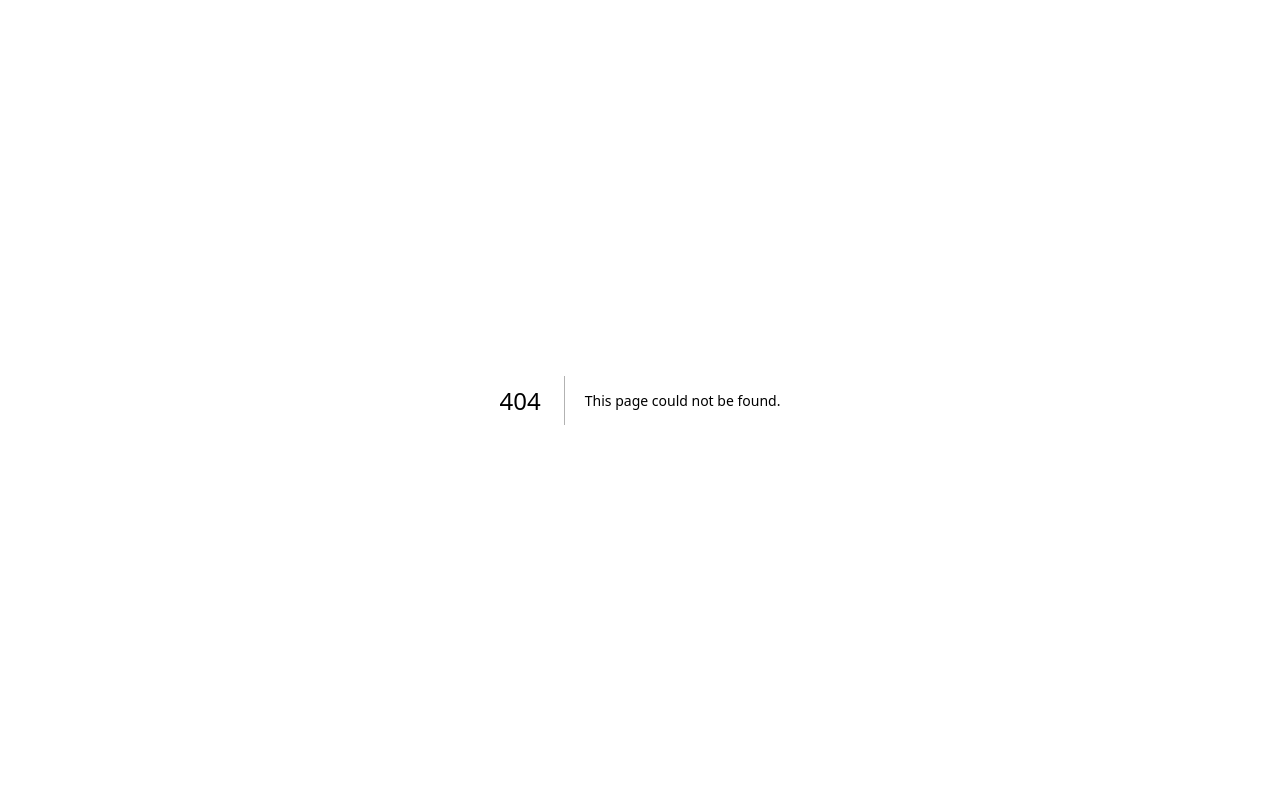
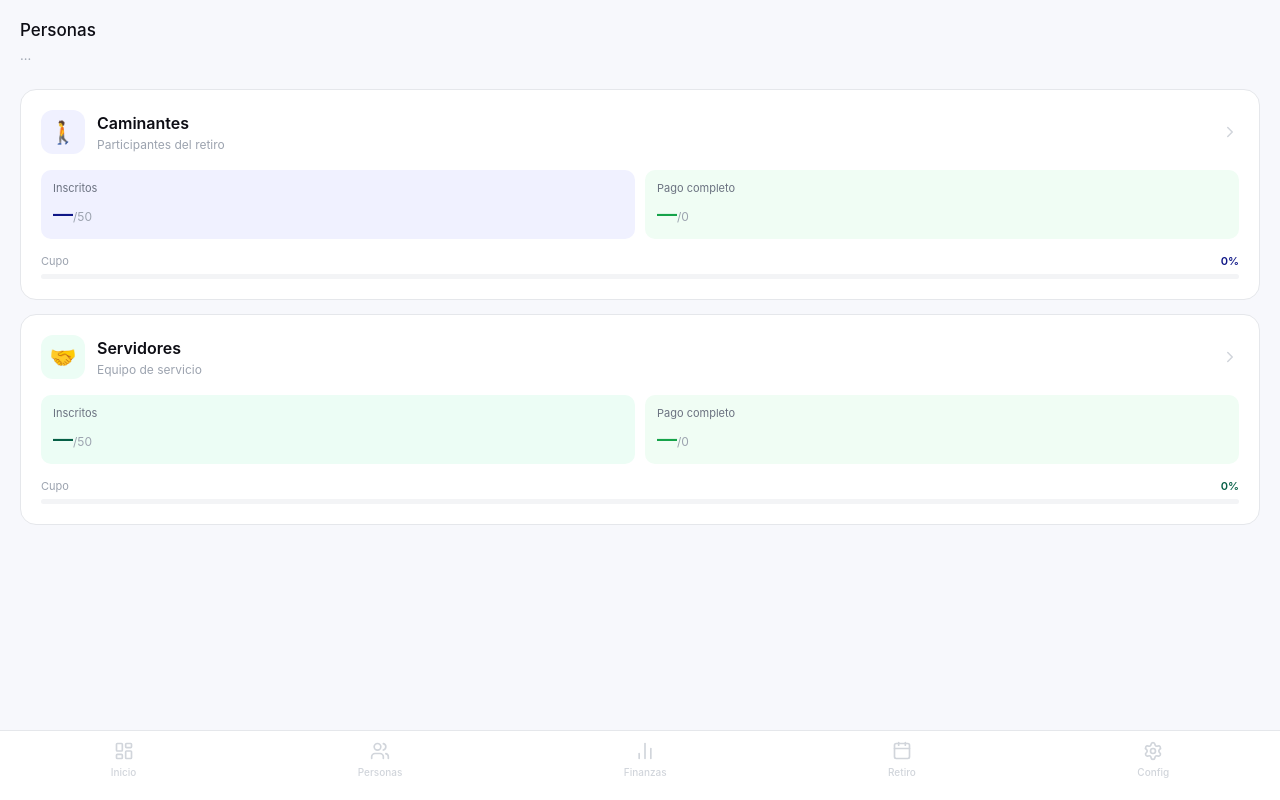
Before and after one commit to EffetaMazuren/EffetaMazuren-App, a Next.js app: page /dashboard/personas in a window 1280 px wide. Before the commit this address had no page. Built offline with nearby package versions, Linux system fonts and the light colour scheme; no server answers; the database is empty.

Commit message:
Create page.tsx

```diff
--- /dev/null
+++ b/app/dashboard/personas/page.tsx
@@ -0,0 +1,137 @@
+'use client'
+import { useEffect, useState } from 'react'
+import { useRouter } from 'next/navigation'
+import { supabase } from '@/lib/supabase'
+import BottomNav from '@/components/BottomNav'
+import { Users, ChevronRight } from 'lucide-react'
+
+export default function PersonasPage() {
+  const router = useRouter()
+  const [totalCaminantes, setTotalCaminantes] = useState(0)
+  const [totalServidores, setTotalServidores] = useState(0)
+  const [pagadosCaminantes, setPagadosCaminantes] = useState(0)
+  const [pagadosServidores, setPagadosServidores] = useState(0)
+  const [loading, setLoading] = useState(true)
+
+  useEffect(() => {
+    async function cargar() {
+      const { data: r } = await supabase.from('retiros').select('id').eq('estado', 'activo').single()
+      if (!r) return
+
+      const { data: cam } = await supabase
+        .from('vista_pagos_caminantes')
+        .select('estado_pago')
+        .eq('retiro_id', r.id)
+      if (cam) {
+        setTotalCaminantes(cam.length)
+        setPagadosCaminantes(cam.filter(c => c.estado_pago === 'completo').length)
+      }
+
+      const { data: ser } = await supabase
+        .from('vista_pagos_servidores')
+        .select('estado_pago')
+        .eq('retiro_id', r.id)
+      if (ser) {
+        setTotalServidores(ser.length)
+        setPagadosServidores(ser.filter(s => s.estado_pago === 'completo').length)
+      }
+
+      setLoading(false)
+    }
+    cargar()
+  }, [])
+
+  const opciones = [
+    {
+      label: 'Caminantes',
+      descripcion: 'Participantes del retiro',
+      href: '/dashboard/caminantes',
+      total: totalCaminantes,
+      max: 50,
+      pagados: pagadosCaminantes,
+      color: '#0f1787',
+      bgColor: '#f0f1ff',
+      emoji: '🚶',
+    },
+    {
+      label: 'Servidores',
+      descripcion: 'Equipo de servicio',
+      href: '/dashboard/servidores',
+      total: totalServidores,
+      max: 50,
+      pagados: pagadosServidores,
+      color: '#065f46',
+      bgColor: '#ecfdf5',
+      emoji: '🤝',
+    },
+  ]
+
+  return (
+    <div style={{ background: '#f7f8fc', minHeight: '100vh', paddingBottom: 80 }}>
+
+      {/* Header */}
+      <div style={{ padding: '18px 20px 24px' }}>
+        <div style={{ fontSize: 17, fontWeight: 500, color: '#0d0d14' }}>Personas</div>
+        <div style={{ fontSize: 13, color: '#9ca3af', marginTop: 2 }}>
+          {loading ? '...' : `${totalCaminantes + totalServidores} personas registradas`}
+        </div>
+      </div>
+
+      <div style={{ padding: '0 20px', display: 'flex', flexDirection: 'column', gap: 14 }}>
+        {opciones.map(op => {
+          const pct = Math.round((op.total / op.max) * 100)
+          return (
+            <div key={op.href} onClick={() => router.push(op.href)}
+              style={{ background: '#fff', borderRadius: 16, padding: '20px', border: '0.5px solid #e5e7eb', cursor: 'pointer' }}>
+
+              {/* Top */}
+              <div style={{ display: 'flex', alignItems: 'center', justifyContent: 'space-between', marginBottom: 16 }}>
+                <div style={{ display: 'flex', alignItems: 'center', gap: 12 }}>
+                  <div style={{ width: 44, height: 44, borderRadius: 12, background: op.bgColor, display: 'flex', alignItems: 'center', justifyContent: 'center', fontSize: 22 }}>
+                    {op.emoji}
+                  </div>
+                  <div>
+                    <div style={{ fontSize: 16, fontWeight: 600, color: '#0d0d14' }}>{op.label}</div>
+                    <div style={{ fontSize: 12, color: '#9ca3af', marginTop: 1 }}>{op.descripcion}</div>
+                  </div>
+                </div>
+                <ChevronRight size={18} color="#d1d5db" />
+              </div>
+
+              {/* Stats */}
+              <div style={{ display: 'flex', gap: 10, marginBottom: 14 }}>
+                <div style={{ flex: 1, background: op.bgColor, borderRadius: 10, padding: '10px 12px' }}>
+                  <div style={{ fontSize: 11, color: '#6b7280', marginBottom: 2 }}>Inscritos</div>
+                  <div style={{ fontSize: 20, fontWeight: 600, color: op.color }}>
+                    {loading ? '—' : op.total}
+                    <span style={{ fontSize: 12, fontWeight: 400, color: '#9ca3af' }}>/{op.max}</span>
+                  </div>
+                </div>
+                <div style={{ flex: 1, background: '#f0fdf4', borderRadius: 10, padding: '10px 12px' }}>
+                  <div style={{ fontSize: 11, color: '#6b7280', marginBottom: 2 }}>Pago completo</div>
+                  <div style={{ fontSize: 20, fontWeight: 600, color: '#16a34a' }}>
+                    {loading ? '—' : op.pagados}
+                    <span style={{ fontSize: 12, fontWeight: 400, color: '#9ca3af' }}>/{op.total}</span>
+                  </div>
+                </div>
+              </div>
+
+              {/* Barra cupo */}
+              <div>
+                <div style={{ display: 'flex', justifyContent: 'space-between', marginBottom: 5 }}>
+                  <span style={{ fontSize: 11, color: '#9ca3af' }}>Cupo</span>
+                  <span style={{ fontSize: 11, fontWeight: 600, color: pct >= 100 ? '#dc2626' : op.color }}>{pct}%</span>
+                </div>
+                <div style={{ height: 5, background: '#f3f4f6', borderRadius: 3 }}>
+                  <div style={{ height: 5, borderRadius: 3, background: pct >= 100 ? '#dc2626' : op.color, width: `${Math.min(pct, 100)}%`, transition: 'width 0.5s' }} />
+                </div>
+              </div>
+            </div>
+          )
+        })}
+      </div>
+
+      <BottomNav />
+    </div>
+  )
+}
```
